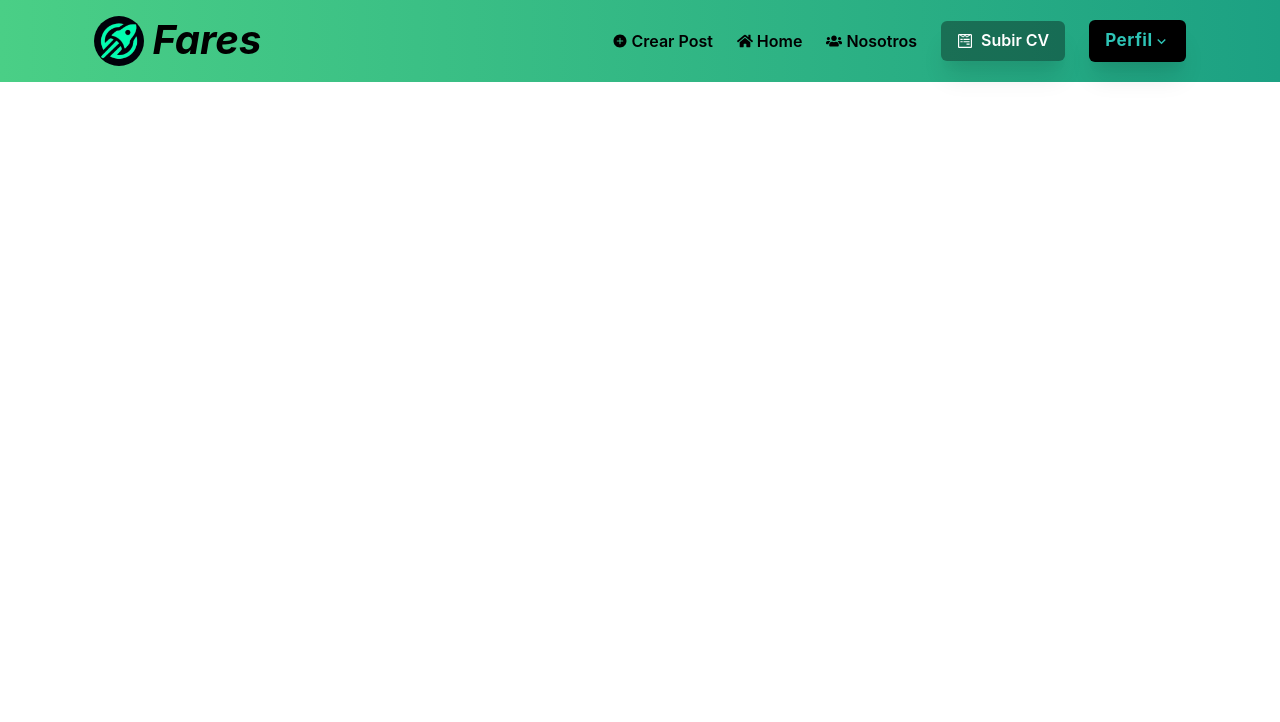
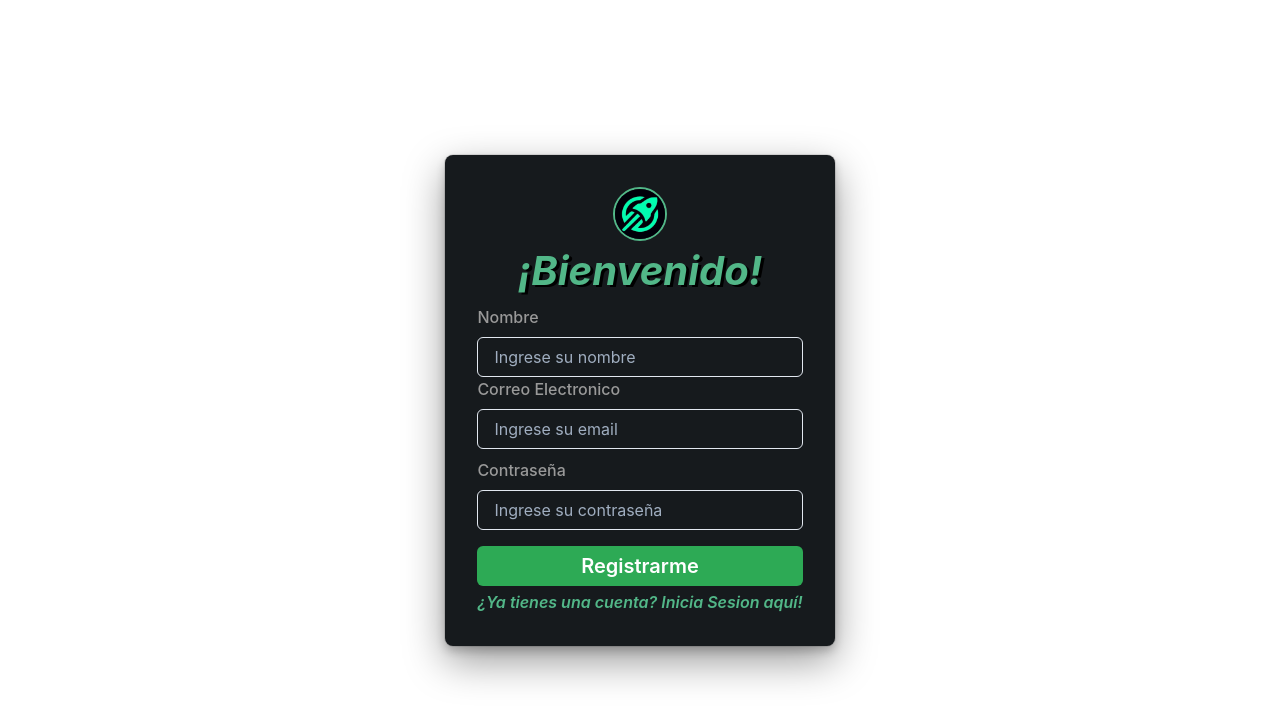
Before and after one commit to MauroGGutierrez/creando-login-with-leandro, a React (Create React App) app: page / in a window 1280 px wide. Shown: the top 722 px of the page. Built offline with nearby package versions, Linux system fonts and the light colour scheme.

Commit message:
register

```diff
--- /dev/null
+++ b/src/Register.js
@@ -0,0 +1,154 @@
+import { EmailIcon, ViewIcon } from "@chakra-ui/icons";
+import { Formik } from "formik";
+import * as Yup from "yup";
+import TextField from "./TextField";
+import {
+  Box,
+  Button,
+  Checkbox,
+  Flex,
+  FormControl,
+  FormLabel,
+  Stack,
+  Link,
+  Text,
+} from "@chakra-ui/react";
+import Logo from "./Logo";
+import { useState } from "react";
+function App() {
+  const [show, setShow] = useState(false);
+  return (
+    <Formik
+      initialValues={{ name: "", email: "", password: "" }}
+      validationSchema={Yup.object({
+        name: Yup.string()
+          .min(3, "Nombre demasiado corto")
+          .required("Nombre es requerido"),
+        email: Yup.string().email("Email invalido").required("Email requerido"),
+        password: Yup.string()
+          .required("Contraseña requerida")
+          .min(6, "Password is too short"),
+      })}
+      onSubmit={(values, actions) => {
+        alert(JSON.stringify(values, null, 2));
+        actions.resetForm();
+      }}
+    >
+      {(formik) => (
+        <Flex minH={"100vh"} align={"center"} justify={"center"}>
+          <Stack spacing={2} mx={"auto"} maxW={"lg"} px={8}>
+            <Box bg={"#161a1d"} rounded={"lg"} p={8} boxShadow={"dark-lg"}>
+              <Stack spacing={1}>
+                <Flex alignItems="center" flexDirection="column-reverse">
+                  <Text
+                    fontSize="40px"
+                    fontWeight="bold"
+                    as="cite"
+                    color={"#52b788"}
+                    textShadow="3px 2px black"
+                  >
+                    ¡Bienvenido!
+                  </Text>
+                  <Box borderRadius="50%" border="2px solid #52b788">
+                    <Logo />
+                  </Box>
+                </Flex>
+                <form onSubmit={formik.handleSubmit}>
+                  <FormControl id="email">
+                    <FormLabel m="0" color="#999999">
+                      Nombre
+                    </FormLabel>
+                    <Flex alignItems="baseline" gap={4}>
+                      <TextField
+                        name="name"
+                        placeholder="Ingrese su nombre"
+                        type="text"
+                        color="#FFFFFF"
+                      />
+                    </Flex>
+                    <FormLabel m="0" color="#999999">
+                      Correo Electronico
+                    </FormLabel>
+                    <Flex alignItems="baseline" gap={4}>
+                      <TextField
+                        name="email"
+                        placeholder="Ingrese su email"
+                        type="email"
+                        color="#FFFFFF"
+                      />
+                      {/* <EmailIcon color={"#52b788"} /> */}
+                    </Flex>
+                  </FormControl>
+                  <FormControl id="password">
+                    <FormLabel m="9px 0 0 0" color="#999999">
+                      Contraseña
+                    </FormLabel>
+                    <Flex alignItems="baseline" gap={4}>
+                      <TextField
+                        name="password"
+                        type={show ? "text" : "password"}
+                        placeholder="Ingrese su contraseña"
+                        color="#FFFFFF"
+                      />
+                      {/* <ViewIcon
+                        color="white"
+                        cursor="pointer"
+                        onClick={() => setShow(!show)}
+                      /> */}
+                    </Flex>
+                  </FormControl>
+                  {/* <Box
+                    m="13px 0"
+                    _hover={{ color: "white" }}
+                    color="#999999"
+                    name="rememberMe"
+                    as={Checkbox}
+                    id="rememberMe"
+                  >
+                    Recordarme
+                  </Box> */}
+                  <Button
+                    mt={4}
+                    color="white"
+                    isFullWidth
+                    type="submit"
+                    bgColor="#2daa55"
+                    _hover={{
+                      boxShadow: "0 0 6px green",
+                      bgColor: "#24c924",
+                    }}
+                    fontSize="20px"
+                  >
+                    Registrarme
+                  </Button>
+                </form>
+                <Stack spacing={5}>
+                  {/* <Stack
+                    direction={{ base: "column", sm: "row" }}
+                    align={"start"}
+                    justify={"space-between"}
+                  >
+                    <Link color="#999999" _hover={{ color: "white" }}>
+                      ¿Olvidaste tu contraseña?
+                    </Link>
+                  </Stack> */}
+                  <Box>
+                    <Link
+                      fontSize="16px"
+                      color={"#52b788"}
+                      as="em"
+                      fontWeight="semibold"
+                    >
+                      ¿Ya tienes una cuenta? Inicia Sesion aquí!
+                    </Link>
+                  </Box>
+                </Stack>
+              </Stack>
+            </Box>
+          </Stack>
+        </Flex>
+      )}
+    </Formik>
+  );
+}
+export default App;
--- a/src/index.js
+++ b/src/index.js
@@ -4,11 +4,13 @@ import { ChakraProvider } from "@chakra-ui/react";
 import "./index.css";
 import NavbarAdmin from "./NavbarAdmin";
 import Form from "./Form";
+import Register from "./Register";
 // import App from "./App";
 ReactDOM.render(
   <React.StrictMode>
     <ChakraProvider>
-      <NavbarAdmin />
+      <Register />
+      {/* <NavbarAdmin /> */}
       {/* <Form /> */}
       {/* <App /> */}
     </ChakraProvider>
```
